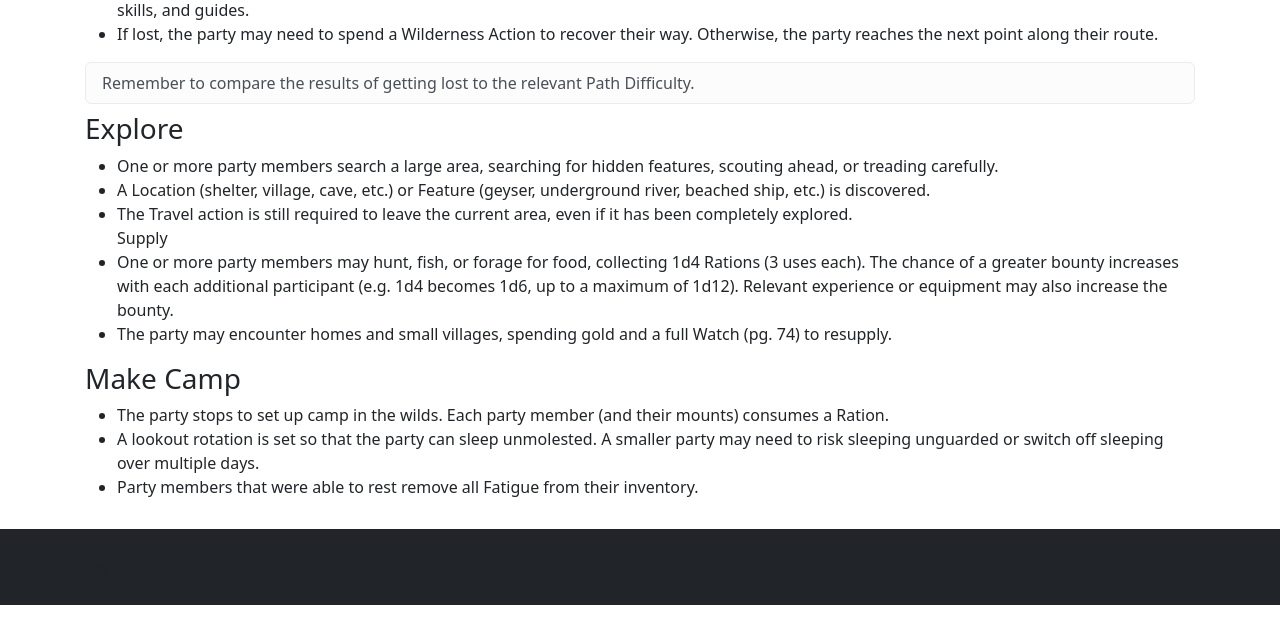
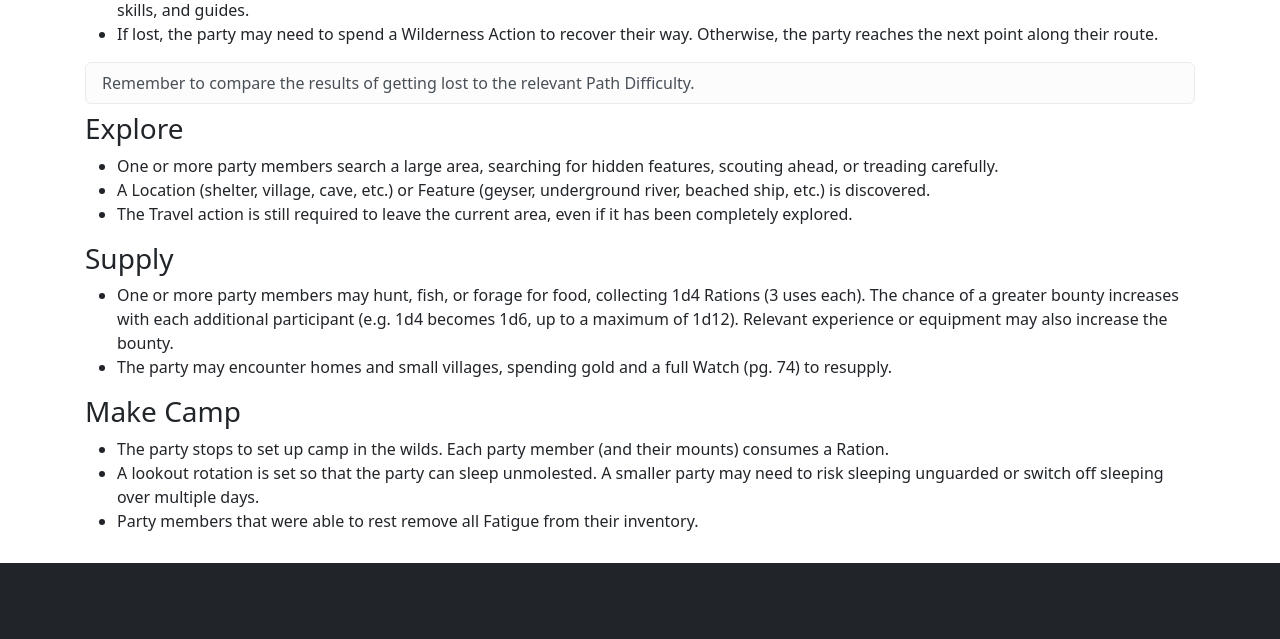
Before and after one commit to philippe-lemaire/ttrpg_tools, a Django app: page /cairn/wilderness-events in a window 1280 px wide. Shown: the part 963-1602 px from the top of the page. Before the commit the page ends 1568 px from the top, so only its background shows below. Run offline with Django 4.2, Linux system fonts and the light colour scheme; some libraries are stand-ins or nearby versions.

Commit message:
fixed missing h3 for Supply action

```diff
--- a/cairn/templates/cairn/wilderness_events.html
+++ b/cairn/templates/cairn/wilderness_events.html
@@ -69,7 +69,10 @@ responds to the results.</li>
   beached ship, etc.) is discovered.</li>
   <li>The Travel action is still required to leave the current area, even if it has been
   completely explored.</li>
-  Supply
+</ul>
+
+<h3 class="mt-2">Supply</h3>
+<ul>
   <li>One or more party members may hunt, fish, or forage for food, collecting
   1d4 Rations (3 uses each). The chance of a greater bounty increases with
   each additional participant (e.g. 1d4 becomes 1d6, up to a maximum of 1d12).
```
